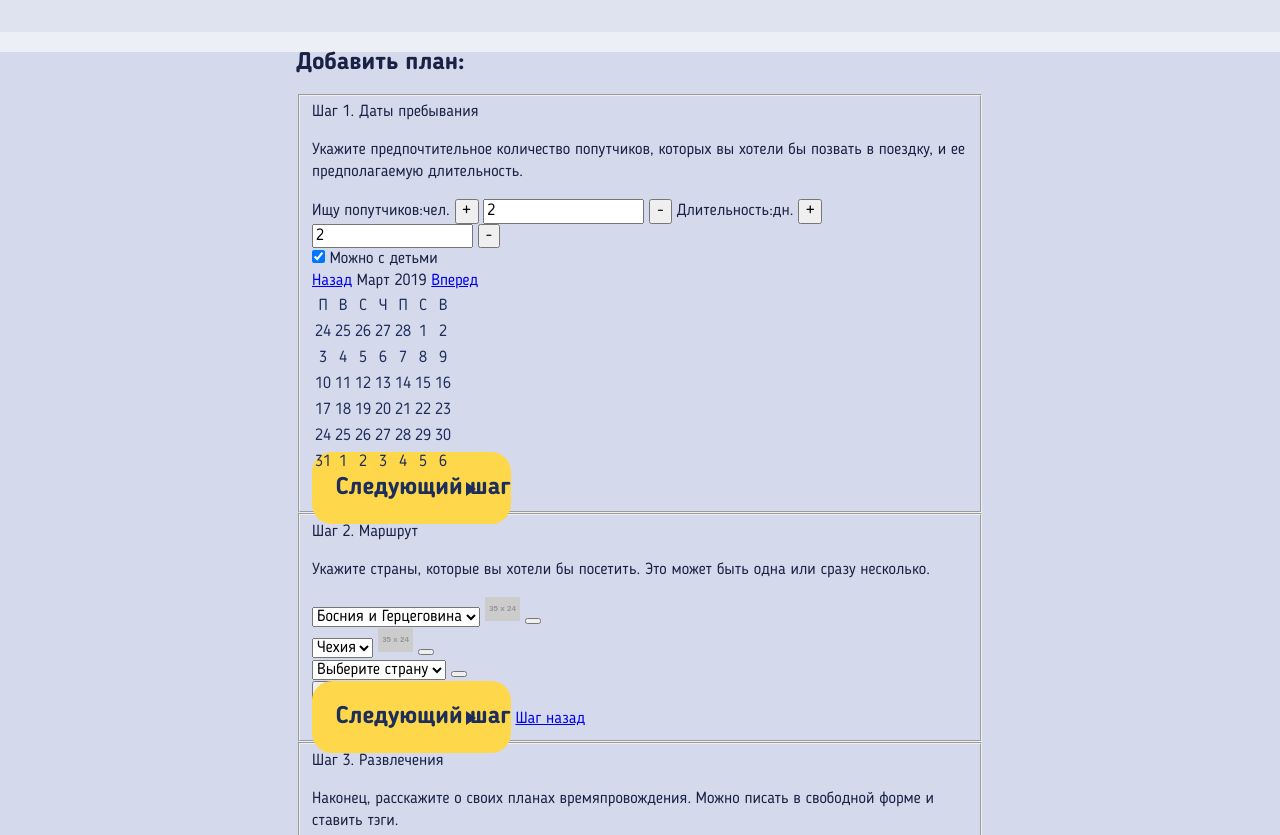
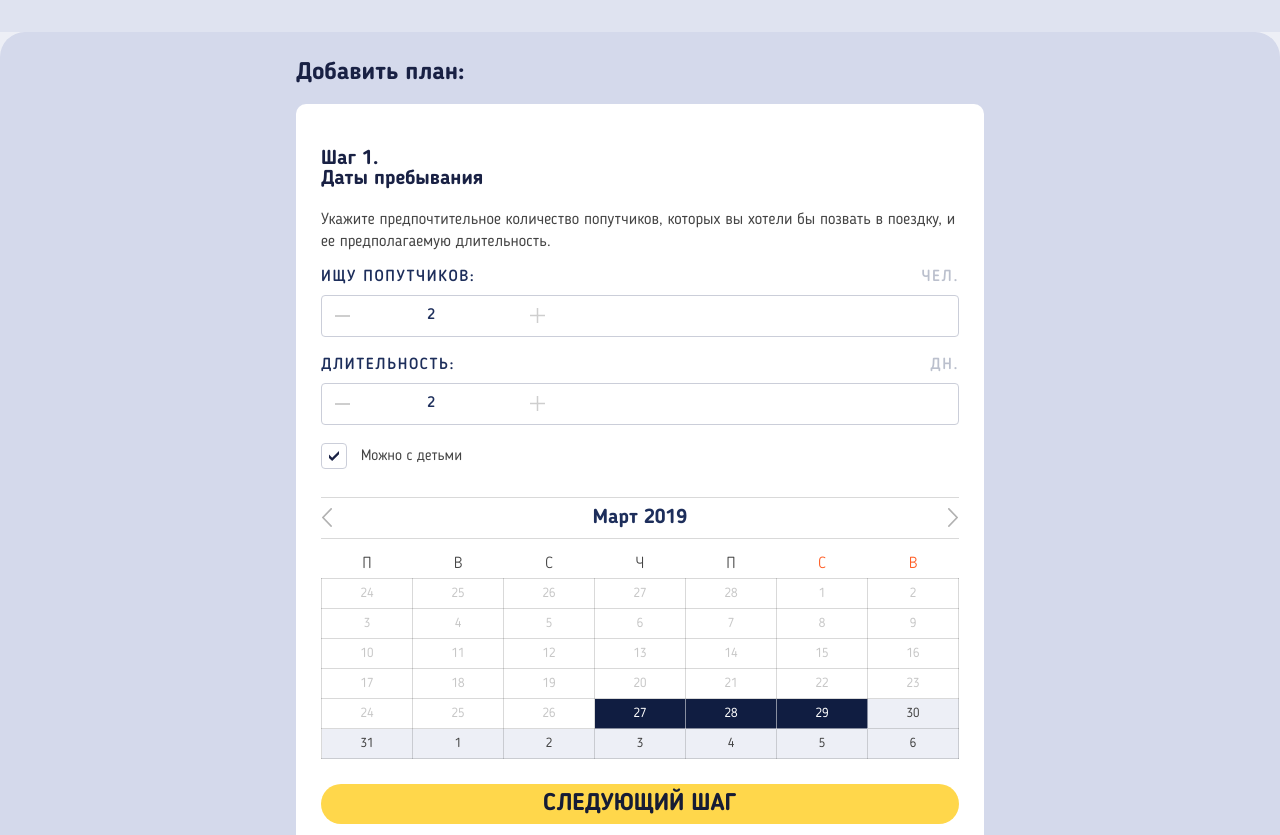
Before and after one commit to Marinarty/87903-pognali-17, a plain HTML site: page source/form.html in a window 1280 px wide. Shown: the part 1080-1915 px from the top of the page. Drawn offline with nearby package versions, Linux system fonts and the light colour scheme; files that its build step writes are made by us from their sources; placeholder pictures from the web are drawn by us.

Commit message:
стилизован Шаг 1 для мобильной версии Формы

```diff
--- a/source/form.html
+++ b/source/form.html
@@ -17,13 +17,13 @@
     <nav class="header__nav nav">
       <ul class="nav__item site-list">
         <li class="site-list__item">
-          <a href="#" class="site-list__link"><span data-hover class="site-list__hover">О сервисе</span></a>
+          <a href="#" class="site-list__link"><span class="site-list__hover site-list__hover--about">О сервисе</span></a>
         </li>
         <li class="site-list__item">
-          <a href="form.html" class="site-list__link">Направления</a>
+          <a href="form.html" class="site-list__link"><span class="site-list__hover site-list__hover--destinations">Направления</span></a>
         </li>
         <li class="site-list__item">
-          <a href="catalog.html" class="site-list__link">Попутчики</a>
+          <a href="catalog.html" class="site-list__link"><span class="site-list__hover site-list__hover--buddies">Попутчики</span></a>
         </li>
       </ul>
     </nav>
@@ -175,10 +175,13 @@
       <div class="container add-plan__container">
         <h2 class="add-plan__title">Добавить план:</h2>
         <form method="post" action="https://htmlacademy.ru/echo" class="add-plan__form">
-          <fieldset class="add-plan__step duration" name="step1">
+
+
+          <div class="add-plan__step" name="step1">
+
             <div class="add-plan__intro">
               <div class="add-plan__intro-wrapper">
-            <legend class="add-plan__step-title">Шаг 1. Даты пребывания</legend>
+            <p class="add-plan__step-title"><span>Шаг 1.</span> Даты пребывания</p>
             <p class="add-plan__desc">Укажите предпочтительное количество попутчиков, которых вы хотели бы позвать в поездку, и ее предполагаемую длительность.</p>
           </div>
             <ul class="add-plan__steps-list">
@@ -187,97 +190,122 @@
                 <li><a href="#step4" class="add-plan__steps-link">Развлечения</a></li>
               </ul>
           </div>
-          <div class="add-plan__buddy-criteria">
-            <div class="add-plan__buddy-numbers">
 
-            <span class="duration__buddies">Ищу попутчиков:</span><span class="duration__persons">чел.</span>
-            <button class="duration__minus" type="button">+</button>
-            <input id='buddies-number' type="number" name="buddies-number" value="2">
-            <button class="duration__plus" type="button">-</button>
-            <span class="duration__lenth">Длительность:</span><span class="duration__days">дн.</span>
-            <button class="duration__minus" type="button">+</button>
-            <input id='days-number' type="number" name="days-number" value="2">
-            <button class="duration__plus" type="button">-</button>
-          </div>
-            <input type="checkbox" id="children" name="children[]" value="с детьми" checked>
-            <label tabindex="0" for="children">Можно с детьми</label>
-          </div>
+
+        <div class="add-plan__inner-wrapper">
+
+<div class="trip-details">
+
+  <div class="trip-details__inner-wrapper">
+    <span class="trip-details__buddies">Ищу попутчиков:</span>
+    <span class="trip-details__persons">чел.</span>
+
+    <div class="trip-details__input-wrapper">
+      <button class="trip-details__btn trip-details__btn--minus" type="button" aria-label="Меньше">+</button>
+      <input id='buddies-number' type="number" name="buddies-number" value="2">
+      <button class="trip-details__btn trip-details__btn--plus" type="button" aria-label="Больше">-</button>
+    </div>
+  </div>
+  <div class="trip-details__inner-wrapper">
+      <span class="trip-details__lenth">Длительность:</span>
+      <span class="trip-details__days">дн.</span>
+      <div class="trip-details__input-wrapper">
+      <button class="trip-details__btn trip-details__btn--minus" type="button" aria-label="Меньше">+</button>
+      <input id='days-number' type="number" name="days-number" value="2">
+      <button class="trip-details__btn trip-details__btn--plus" type="button" aria-label="Больше">-</button>
+    </div>
+  </div>
+
+
+  <div class="trip-details__children">
+    <input type="checkbox" class="visually-hidden" id="children" name="children[]" value="с детьми" checked>
+    <label tabindex="0" for="children">Можно с детьми</label>
+  </div>
+</div>
+
             <div class="calendar">
-              <a href="#" class="calendar__pages calendar__pages--back">Назад</a>
+              <div class="calendar__wrapper">
+              <button type="button" class="calendar__btn calendar__btn--back" aria-label="Назад">Назад</button>
               <span class="calendar__date">Март 2019</span>
-              <a href="#" class="calendar__name calendar__pages--next">Вперед</a>
-              <table class="country-filter__letters">
+              <button type="button" class="calendar__btn calendar__btn--next" aria-label="Вперед">Вперед</button>
+            </div>
+              <table class="calendar__numbers">
                 <tr>
-                  <td>П</td>
-                  <td>В</td>
-                  <td>С</td>
-                  <td>Ч</td>
-                  <td>П</td>
-                  <td>С</td>
-                  <td>В</td>
+                  <th class="calendar__days">П</th>
+                  <th class="calendar__days">В</th>
+                  <th class="calendar__days">С</th>
+                  <th class="calendar__days">Ч</th>
+                  <th class="calendar__days">П</th>
+                  <th class="calendar__days calendar__days--weekend">С</th>
+                  <th class="calendar__days calendar__days--weekend">В</th>
                 </tr>
                 <tr>
-                  <td>24</td>
-                  <td>25</td>
-                  <td>26</td>
-                  <td>27</td>
-                  <td>28</td>
-                  <td>1</td>
-                  <td>2</td>
+                  <td class="calendar__date calendar__date--disabled">24</td>
+                  <td class="calendar__date calendar__date--disabled">25</td>
+                  <td class="calendar__date calendar__date--disabled">26</td>
+                  <td class="calendar__date calendar__date--disabled">27</td>
+                  <td class="calendar__date calendar__date--disabled">28</td>
+                  <td class="calendar__date calendar__date--disabled">1</td>
+                  <td class="calendar__date calendar__date--disabled">2</td>
                 </tr>
                 <tr>
-                  <td>3</td>
-                  <td>4</td>
-                  <td>5</td>
-                  <td>6</td>
-                  <td>7</td>
-                  <td>8</td>
-                  <td>9</td>
+                  <td class="calendar__date calendar__date--disabled">3</td>
+                  <td class="calendar__date calendar__date--disabled">4</td>
+                  <td class="calendar__date calendar__date--disabled">5</td>
+                  <td class="calendar__date calendar__date--disabled">6</td>
+                  <td class="calendar__date calendar__date--disabled">7</td>
+                  <td class="calendar__date calendar__date--disabled">8</td>
+                  <td class="calendar__date calendar__date--disabled">9</td>
                 </tr>
                 <tr>
-                  <td>10</td>
-                  <td>11</td>
-                  <td>12</td>
-                  <td>13</td>
-                  <td>14</td>
-                  <td>15</td>
-                  <td>16</td>
+                  <td class="calendar__date calendar__date--disabled">10</td>
+                  <td class="calendar__date calendar__date--disabled">11</td>
+                  <td class="calendar__date calendar__date--disabled">12</td>
+                  <td class="calendar__date calendar__date--disabled">13</td>
+                  <td class="calendar__date calendar__date--disabled">14</td>
+                  <td class="calendar__date calendar__date--disabled">15</td>
+                  <td class="calendar__date calendar__date--disabled">16</td>
                 </tr>
                 <tr>
-                  <td>17</td>
-                  <td>18</td>
-                  <td>19</td>
-                  <td>20</td>
-                  <td>21</td>
-                  <td>22</td>
-                  <td>23</td>
+                  <td class="calendar__date calendar__date--disabled">17</td>
+                  <td class="calendar__date calendar__date--disabled">18</td>
+                  <td class="calendar__date calendar__date--disabled">19</td>
+                  <td class="calendar__date calendar__date--disabled">20</td>
+                  <td class="calendar__date calendar__date--disabled">21</td>
+                  <td class="calendar__date calendar__date--disabled">22</td>
+                  <td class="calendar__date calendar__date--disabled">23</td>
                 </tr>
                 <tr>
-                  <td>24</td>
-                  <td>25</td>
-                  <td>26</td>
-                  <td>27</td>
-                  <td>28</td>
-                  <td>29</td>
-                  <td>30</td>
+                  <td class="calendar__date calendar__date--disabled">24</td>
+                  <td class="calendar__date calendar__date--disabled">25</td>
+                  <td class="calendar__date calendar__date--disabled">26</td>
+                  <td class="calendar__date calendar__date--chosen">27</td>
+                  <td class="calendar__date calendar__date--chosen">28</td>
+                  <td class="calendar__date calendar__date--chosen">29</td>
+                  <td class="calendar__date">30</td>
                 </tr>
                 <tr>
-                  <td>31</td>
-                  <td>1</td>
-                  <td>2</td>
-                  <td>3</td>
-                  <td>4</td>
-                  <td>5</td>
-                  <td>6</td>
+                  <td class="calendar__date">31</td>
+                  <td class="calendar__date">1</td>
+                  <td class="calendar__date">2</td>
+                  <td class="calendar__date">3</td>
+                  <td class="calendar__date">4</td>
+                  <td class="calendar__date">5</td>
+                  <td class="calendar__date">6</td>
                 </tr>
               </table>
             </div>
-            <a href="#step2" class="add-plan__next button">Следующий шаг</a>
-          </fieldset>
-          <fieldset class="add-plan__step" name="step2">
+            <a href="#step2" class="add-plan__next button button--rounded">Следующий шаг</a>
+         </div>
+    </div>
+
+          </div>
+
+
+          <div class="add-plan__step" name="step2">
               <div class="add-plan__intro">
                   <div class="add-plan__intro-wrapper">
-                <legend class="add-plan__step-title">Шаг 2. Маршрут</legend>
+                <p class="add-plan__step-title"><span>Шаг 2.</span> Маршрут</p>
                 <p class="add-plan__desc">Укажите страны, которые вы хотели бы посетить. Это может быть одна или сразу несколько.</p>
               </div>
                 <ul class="add-plan__steps-list">
@@ -313,11 +341,11 @@
             </div>
             <a href="#step3" class="add-plan__next button">Следующий шаг</a>
             <a href="#step1" class="add-plan__next add-plan__next--back">Шаг назад</a>
-          </fieldset>
-          <fieldset class="add-plan__step amusements" name="step3">
+          </div>
+          <div class="add-plan__step amusements" name="step3">
               <div class="add-plan__intro">
                   <div class="add-plan__intro-wrapper">
-                <legend class="add-plan__step-title">Шаг 3. Развлечения</legend>
+                <p class="add-plan__step-title"><span>Шаг 3.</span> Развлечения</p>
                 <p class="add-plan__desc">Наконец, расскажите о своих планах времяпровождения. Можно писать в свободной форме и ставить тэги.</p>
               </div>
                 <ul class="add-plan__steps-list">
@@ -340,7 +368,7 @@
               </div>
               <textarea name="Czech Republic" id="amusements2" cols="30" rows="10">Пить пиво и лазить по старым замкам, насдлаждаться архитектурой и вот это все.</textarea>
             </div>
-          </fieldset>
+          </div>
           <button type="submit" class="add-plan__next add-plan--submit button">Отправить</button>
           <a href="#step2" class="add-plan__next add-plan__next--back">Шаг назад</a>
         </form>
--- a/source/less/blocks/add-plan.less
+++ b/source/less/blocks/add-plan.less
@@ -1,7 +1,19 @@
 .add-plan {
+  padding-top: 10px;
+
   color: @blue;
 
   background-color: #d4d9eb;
+  border-top-left-radius: 25px;
+  border-top-right-radius: 25px;
+}
+
+.add-plan__step {
+  padding: 25px;
+  margin-bottom: 10px;
+
+  background-color: @white;
+  border-radius: 10px;
 }
 
 .add-plan__steps-list {
@@ -11,7 +23,34 @@
 .add-plan__steps-link {
   color: @blue;
   text-decoration: none;
-  text-transform: upprcase;
+  text-transform: uppercase;
+}
+
+.add-plan__step-title {
+  font-size: 20px;
+  line-height: 20px;
+  font-weight: 700;
+}
+
+.add-plan__step-title span {
+  display: block;
+}
+
+.add-plan__desc {
+   font-size: 16px;
+   line-height: 22px;
+   color: #444444;
+   text-align: left;
+}
+
+.add-plan__next {
+  display: block;
+  width: 100%;
+  padding: 8px 10px;
+
+  &:active {
+    background-image: none;
+  }
 }
 
 @media (min-width: @desktop-width) {
--- /dev/null
+++ b/source/less/blocks/calendar.less
@@ -0,0 +1,99 @@
+.calendar {
+  margin-bottom: 25px;
+}
+
+.calendar__wrapper {
+  display: flex;
+  flex-wrap: wrap;
+  justify-content: space-between;
+  padding-top: 10px;
+  padding-bottom: 10px;
+  margin-bottom: 10px;
+
+  border-top: 1px solid rgba(0, 0, 0, 0.15);
+  border-bottom: 1px solid rgba(0, 0, 0, 0.15);
+}
+
+.calendar__date {
+  font-size: 20px;
+  line-height: 20px;
+  font-weight: 700;
+  color: @mid-blue;
+}
+
+.calendar__btn {
+  font-size: 0;
+
+  background-color: transparent;
+  border: none;
+  box-shadow: none;
+  background-size: 10px;
+  background-position: center;
+  background-repeat: no-repeat;
+  opacity: 0.3;
+  cursor: pointer;
+
+  &--next {
+    background-image: url("../img/month-arrow-right.svg");
+  }
+
+  &--back {
+    background-image: url("../img/month-arrow-left.svg");
+  }
+
+  &--next:hover,
+  &--back:hover {
+    opacity: 0.5;
+  }
+
+  &--next:active,
+  &--back:active {
+    opacity: 0.1;
+  }
+}
+
+.calendar__numbers {
+  width: 100%;
+
+  border-collapse: collapse;
+}
+
+.calendar__numbers .calendar__date {
+  text-align: center;
+  font-size: 13px;
+  line-height: 18px;
+  font-weight: 400;
+  color: #444444;
+
+  border: 1px solid rgba(0, 0, 0, 0.15);
+  background-color: #edeff6;
+
+  cursor: pointer;
+
+  &--disabled {
+    color: rgba(68, 68, 68, 0.3);
+
+    background-color: @white;
+  }
+
+  &--chosen {
+    color: @white;
+
+    background-color: #101d41;
+    border: 1px solid rgba(255, 255, 255, 0.5);
+  }
+}
+
+.calendar__numbers .calendar__date,
+.calendar__numbers .calendar__days {
+  height: 30px;
+}
+
+.calendar__numbers .calendar__days {
+  color: #444444;
+  font-weight: 300;
+
+  &--weekend {
+    color: #ff5c23;
+  }
+}
--- a/source/less/blocks/country-filter.less
+++ b/source/less/blocks/country-filter.less
@@ -25,13 +25,6 @@
 .country-filter__container--open .country-filter__continents {
   display: block;
 }
-
-// .country-filter__continents,
-// .country-filter__wrapper,
-// .country-filter__countries,
-// .country-filter__close {
-//   display: none;
-// }
 
 .country-filter__title {
   display: inline-block;
@@ -80,7 +73,7 @@
   position: relative;
   width: 225px;
   margin: 0 auto;
-  margin-bottom: 100px;
+  margin-bottom: 20px;
 
   color: @mid-blue;
   text-align: center;
@@ -209,16 +202,24 @@
   cursor: pointer;
 }
 
+// .country-filter__list {
+//   display: flex;
+//   flex-direction: column;
+// }
+
+// .country-filter__list--hidden {
+//   display: none;
+// }
+
 .country-filter__list {
+  display: none;
+
+  text-align: left;
+}
+
+.country-filter__item--current .country-filter__list {
   display: flex;
   flex-direction: column;
-}
-
-.country-filter__list--hidden {
-  display: none;
-}
-
-.country-filter__list--active {
   position: absolute;
   top: 240px;
   left: 0;
--- /dev/null
+++ b/source/less/blocks/trip-details.less
@@ -0,0 +1,154 @@
+.trip-details {
+  margin-bottom: 30px;
+}
+
+.trip-details__inner-wrapper {
+  display: flex;
+  flex-wrap: wrap;
+}
+
+.trip-details__persons,
+.trip-details__days {
+  margin-left: auto;
+
+  color: rgba(29, 46, 91, 0.3);
+}
+
+.trip-details__days,
+.trip-details__persons,
+.trip-details__buddies,
+.trip-details__lenth {
+  font-size: 16px;
+  line-height: 16px;
+  font-weight: 500;
+  letter-spacing: 1.6px;
+  text-transform: uppercase;
+}
+
+.trip-details__buddies,
+.trip-details__lenth {
+  color: @mid-blue;
+}
+
+.trip-details__input-wrapper {
+  width: 100%;
+  height: 42px;
+  display: flex;
+  // flex-wrap: wrap;
+  margin-top: 10px;
+  margin-bottom: 20px;
+
+  border-radius: 4px;
+  border: solid 1px #cbced9;
+
+  &:hover {
+    border: solid 1px #959bb2;
+  }
+
+  &:active {
+    border: solid 1px #161c35;
+  }
+}
+
+.trip-details__input-wrapper  .trip-details__btn {
+  width: 40px;
+  height: 40px;
+
+  font-size: 0;
+
+  background-color: transparent;
+  border: none;
+  box-shadow: none;
+  background-size: 15px;
+  background-position: center;
+  background-repeat: no-repeat;
+  opacity: 0.3;
+
+  cursor: pointer;
+
+  &--plus {
+    background-image: url("../img/qty-plus.svg");
+  }
+
+  &--minus {
+    background-image: url("../img/qty-minus.svg");
+  }
+
+  &--plus:hover,
+  &--minus:hover {
+    opacity: 0.8;
+  }
+
+  &--plus:active,
+  &--minus:active {
+    opacity: 0.1;
+  }
+}
+
+.trip-details__input-wrapper input {
+  text-align: center;
+  font-size: 15px;
+  line-height: 14px;
+  letter-spacing: 1.5px;
+  font-weight: 500;
+  color: @mid-blue;
+
+  appearance: textfield;
+  border: none;
+  background-color: transparent;
+}
+
+// .trip-details__children {
+//   display: flex;
+//   flex-wrap: wrap;
+//   align-content: center;
+//   align-items: center;
+// }
+
+.trip-details__children label {
+  position: relative;
+  padding-left: 40px;
+
+  font-size: 15px;
+  line-height: 15px;
+  color: #444444;
+
+  cursor: pointer;
+}
+
+.trip-details__children input[type="checkbox"] + label::before,
+.trip-details__children input[type="checkbox"]:checked + label::before {
+  content: "";
+
+  position: absolute;
+  display: block;
+  width: 26px;
+  height: 26px;
+  top: -6px;
+  left: 0;
+
+  background-color: @white;
+  border-radius: 4px;
+  border: solid 1px #cbced9;
+}
+
+.trip-details__children input[type="checkbox"]:checked + label::before {
+  background-image: url("../img/tick.svg");
+  background-repeat: no-repeat;
+  background-size: 10px;
+  background-position: center;
+}
+
+.trip-details__children input[type="checkbox"] + label:hover::before,
+.trip-details__children input[type="checkbox"]:checked + label:hover::before {
+  border: solid 1px #959bb2;
+}
+
+.trip-details__children input[type="checkbox"] + label:active::before,
+.trip-details__children input[type="checkbox"]:checked + label:active::before {
+  background-color: #e2e5f1;
+  background-image: url("../img/tick-opacity.svg");
+  background-repeat: no-repeat;
+  background-size: 10px;
+  background-position: center;
+}
--- a/source/less/style.less
+++ b/source/less/style.less
@@ -33,3 +33,5 @@
 @import "blocks/inner-page-nav.less";
 @import "blocks/level.less";
 @import "blocks/buddies.less";
+@import "blocks/trip-details.less";
+@import "blocks/calendar.less";
```
Also changed, not shown: source/catalog.html (+6 -6 lines), source/js/script.js (+12 -0 lines), source/img/tick-opacity.svg (added).
